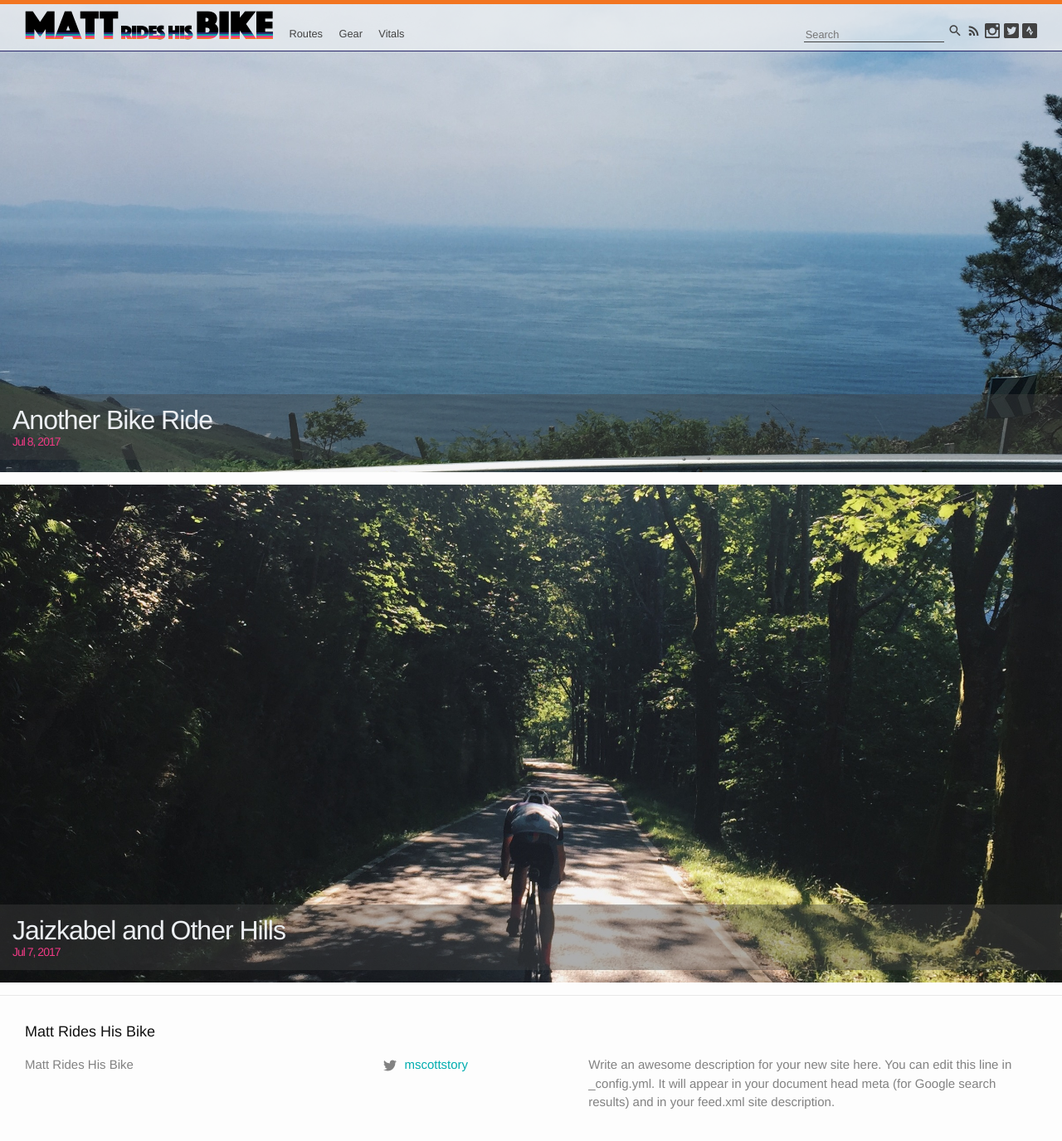
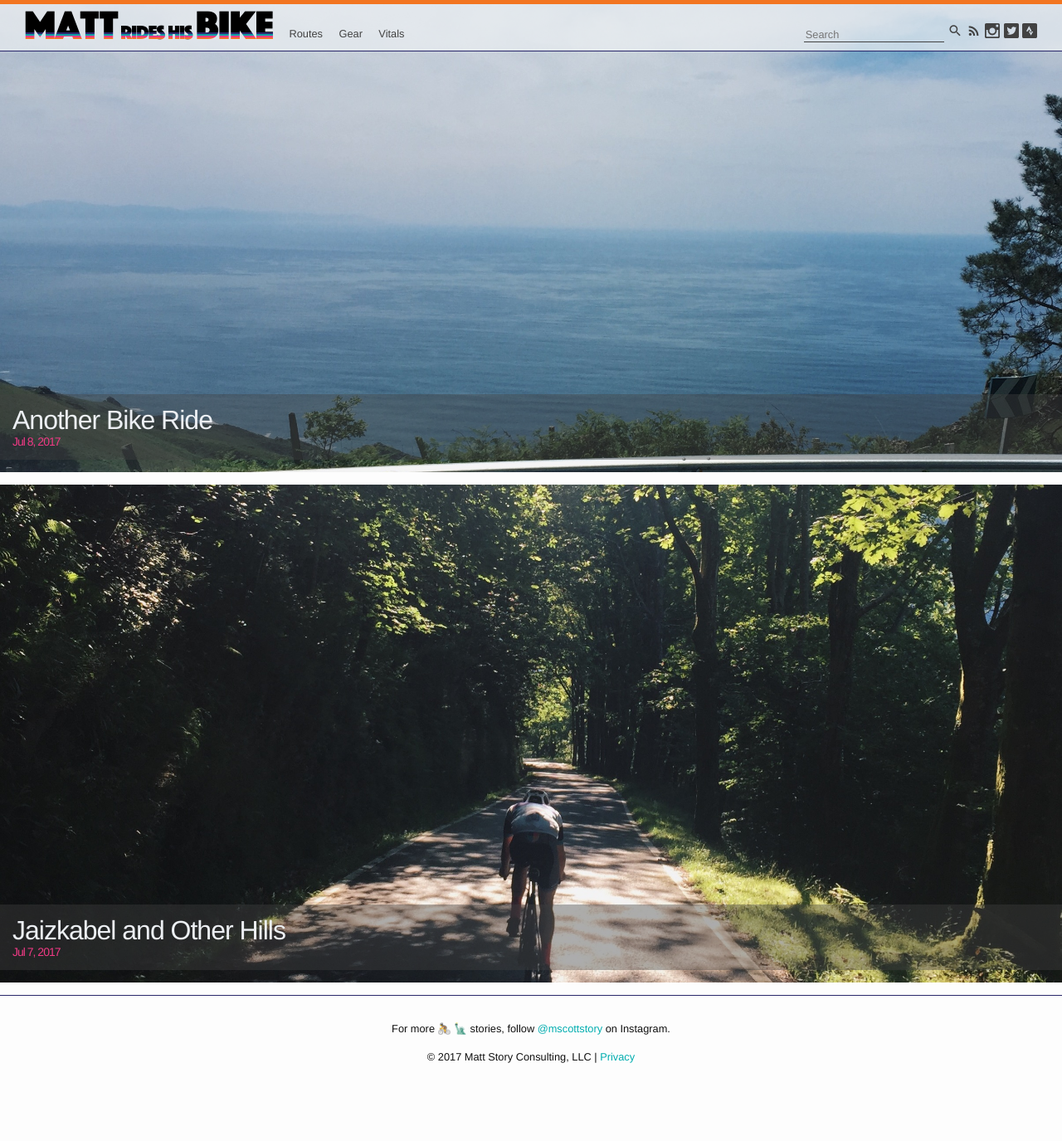
Before and after one commit to matthewstory/mattrideshis.bike, a Jekyll site: the page built from index.md, in a window 1280 px wide and 1400 px high, scrolled down 36 px. Shown: the top 1375 px of the window at 83% size. Built offline with Jekyll 4.4.1, drawn with Linux system fonts in a browser that asks for light colours; nearby versions of some CDN libraries; after the commit the page ends 1364 px from its top, so only the background shows below that.

Commit message:
IG footer working
Signed-off-by: Matthew Story <matthewstory@Matthews-MacBook.local>

```diff
--- a/_config.yml
+++ b/_config.yml
@@ -32,6 +32,7 @@
 twitter_username: mscottstory
 instagram_username: mscottstory
 instagram_clientid: ecf20778fde34cfeaa047879ebb581b7
+instagram_accesstoken: 4341673255.1677ed0.1f5add5e0efa45be9e3eb2fd2062e241
 instagram_userid: 4341673255
 strava_username: mattstory
 # github_username:  jekyll
--- a/_includes/footer.html
+++ b/_includes/footer.html
@@ -1,47 +1,13 @@
 <footer class="site-footer">
 
   <div class="wrapper">
-    {% if site.instagram_clientid %}<div id="instafeed" data-instagram_clientid="{{ site.instagram_clientid }}" data-instagram_userid="{{ site.instagram_userid }}"><!-- --></div>{% endif %}
-
-    <h2 class="footer-heading">{{ site.title | escape }}</h2>
-
-    <div class="footer-col-wrapper">
-      <div class="footer-col footer-col-1">
-        <ul class="contact-list">
-          <li>
-            {% if site.author %}
-              {{ site.author | escape }}
-            {% else %}
-              {{ site.title | escape }}
-            {% endif %}
-            </li>
-            {% if site.email %}
-            <li><a href="mailto:{{ site.email }}">{{ site.email }}</a></li>
-            {% endif %}
-        </ul>
-      </div>
-
-      <div class="footer-col footer-col-2">
-        <ul class="social-media-list">
-          {% if site.github_username %}
-          <li>
-            {% include icon-github.html username=site.github_username %}
-          </li>
-          {% endif %}
-
-          {% if site.twitter_username %}
-          <li>
-            {% include icon-twitter.html username=site.twitter_username %}
-          </li>
-          {% endif %}
-        </ul>
-      </div>
-
-      <div class="footer-col footer-col-3">
-        <p>{{ site.description | escape }}</p>
-      </div>
-    </div>
-
+    {% if site.instagram_clientid %}
+        <p class="instafollow">For more 🚴 🗽 stories, follow <a href="https://instagram.com/{{ site.instagram_username }}">@{{ site.instagram_username }}</a> on Instagram.</p>
+        <ul id="instafeed" data-instagram_clientid="{{ site.instagram_clientid }}"
+                           data-instagram_userid="{{ site.instagram_userid }}"
+                           data-instagram_accesstoken="{{ site.instagram_accesstoken }}"><!-- --></ul>
+   {% endif %}
+   <p class="legal">&copy; 2017 Matt Story Consulting, LLC | <a href="{{ "assets/privacy.txt" | relative_url }}">Privacy</a></p>
   </div>
 
 </footer>
--- a/_sass/minima/_layout.scss
+++ b/_sass/minima/_layout.scss
@@ -200,68 +200,29 @@
 .site-footer {
   border-top: 1px solid $grey-color-light;
   padding: $spacing-unit 0;
-}
 
-.footer-heading {
-  @include relative-font-size(1.125);
-  margin-bottom: $spacing-unit / 2;
-}
+  &.pink-top { border-top-color: $pink-color; }
+  &.orange-top { border-top-color: $orange-color; }
+  &.blue-top { border-top-color: $blue-color; }
+  &.navy-top { border-top-color: $navy-color; }
 
-.contact-list,
-.social-media-list {
-  list-style: none;
-  margin-left: 0;
-}
-
-.footer-col-wrapper {
-  @include relative-font-size(0.9375);
-  color: $grey-color;
-  margin-left: -$spacing-unit / 2;
-  @extend %clearfix;
-}
-
-.footer-col {
-  float: left;
-  margin-bottom: $spacing-unit / 2;
-  padding-left: $spacing-unit / 2;
-}
-
-.footer-col-1 {
-  width: -webkit-calc(35% - (#{$spacing-unit} / 2));
-  width:         calc(35% - (#{$spacing-unit} / 2));
-}
-
-.footer-col-2 {
-  width: -webkit-calc(20% - (#{$spacing-unit} / 2));
-  width:         calc(20% - (#{$spacing-unit} / 2));
-}
-
-.footer-col-3 {
-  width: -webkit-calc(45% - (#{$spacing-unit} / 2));
-  width:         calc(45% - (#{$spacing-unit} / 2));
-}
-
-@include media-query($on-laptop) {
-  .footer-col-1,
-  .footer-col-2 {
-    width: -webkit-calc(50% - (#{$spacing-unit} / 2));
-    width:         calc(50% - (#{$spacing-unit} / 2));
+  p {
+    text-align: center;
+    font-size: .8em;
   }
 
-  .footer-col-3 {
-    width: -webkit-calc(100% - (#{$spacing-unit} / 2));
-    width:         calc(100% - (#{$spacing-unit} / 2));
+  #instafeed {
+    list-style: none;
+    text-align: center;
+    margin: 0px;
+
+    & > li {
+        display: inline-block;
+        padding-left: $spacing_unit / 2;
+        margin-bottom: $spacing_unit / 2;
+    }
   }
 }
-
-@include media-query($on-palm) {
-  .footer-col {
-    float: none;
-    width: -webkit-calc(100% - (#{$spacing-unit} / 2));
-    width:         calc(100% - (#{$spacing-unit} / 2));
-  }
-}
-
 
 
 /**
--- a/assets/main.js
+++ b/assets/main.js
@@ -1,7 +1,7 @@
 // Set up the header color switching
 $(function() {
     var colors = [ "pink", "orange", "blue", "navy" ];
-    var topClass, bottomClass;
+    var topClass, bottomClass, footerClass;
     function getRad() {
         if (topClass !== undefined) {
             $('.site-header').removeClass(topClass);
@@ -9,10 +9,16 @@
         if (bottomClass !== undefined) {
             $('.site-header').removeClass(bottomClass);
         }
+        if (footerClass !== undefined) {
+            $('.site-footer').removeClass(footerClass);
+        }
         topClass = colors[Math.floor(Math.random()*colors.length)] + "-top";
         bottomClass = colors[Math.floor(Math.random()*colors.length)] + "-bottom";
+        footerClass = colors[Math.floor(Math.random()*colors.length)] + "-top";
+
         $(".site-header").addClass(topClass);
         $(".site-header").addClass(bottomClass);
+        $(".site-footer").addClass(footerClass);
     }
 
     getRad();
@@ -22,13 +28,15 @@
 // set up insta feed
 $(function() {
     var clientId = $("#instafeed").data("instagram_clientid"),
-        userId = $("#instafeed").data("instagram_userid");
-    if (clientId !== undefined && userId !== undefined) {
+        userId = $("#instafeed").data("instagram_userid"),
+        accessToken = $("#instafeed").data("instagram_accesstoken");
+    if (clientId !== undefined && userId !== undefined && accessToken !== undefined) {
         new Instafeed({
             "get": "user",
             "userId": userId,
             "limit": 4,
             "clientId": clientId,
+            "accessToken": accessToken,
             "template": "<li class='ig-item'><a href='{{link}}'><img src='{{image}}' /></a></li>"
         }).run();
     }
```
